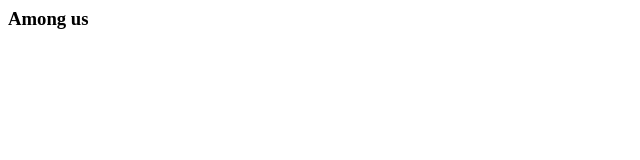
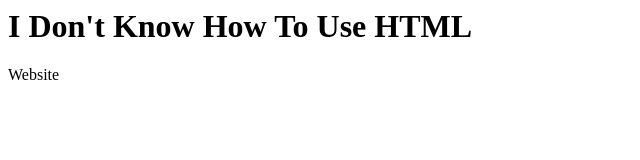
Before and after one commit to Fletchlingboy/Fletchlingboy.github.io, a website: page index.html in a window 1280 px wide. Shown: the whole page, without its empty margins (0-640 px from the left). Drawn offline with Linux system fonts and the light colour scheme.

Commit message:
Update index.html

```diff
--- a/index.html
+++ b/index.html
@@ -1,5 +1,9 @@
 <html>
+  <head>
+    <title>This is website</title>
+  </head>
   <body>
-    <h3>Among us</h3>
+<h1>I Don't Know How To Use HTML</h1>
+<p>Website</p>
   </body>
 </html>
```
